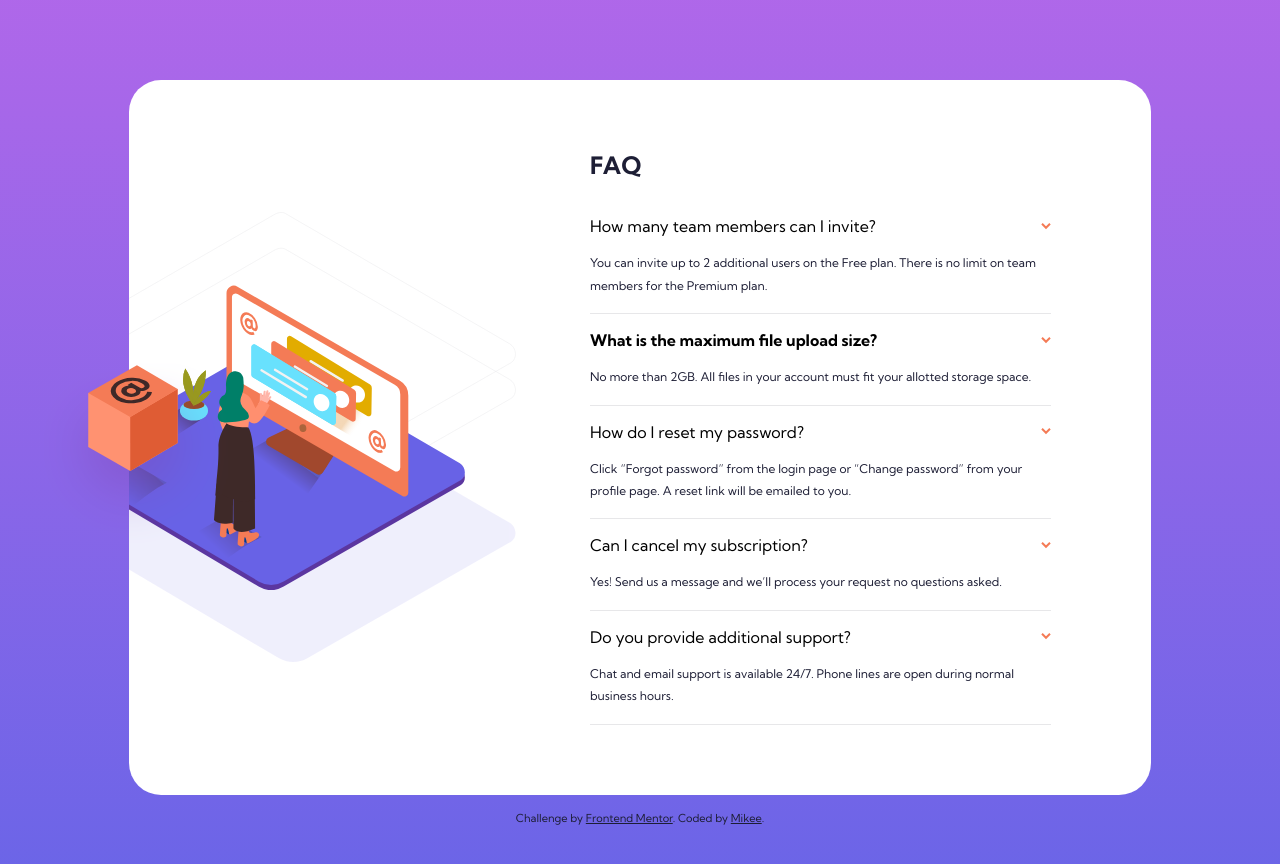
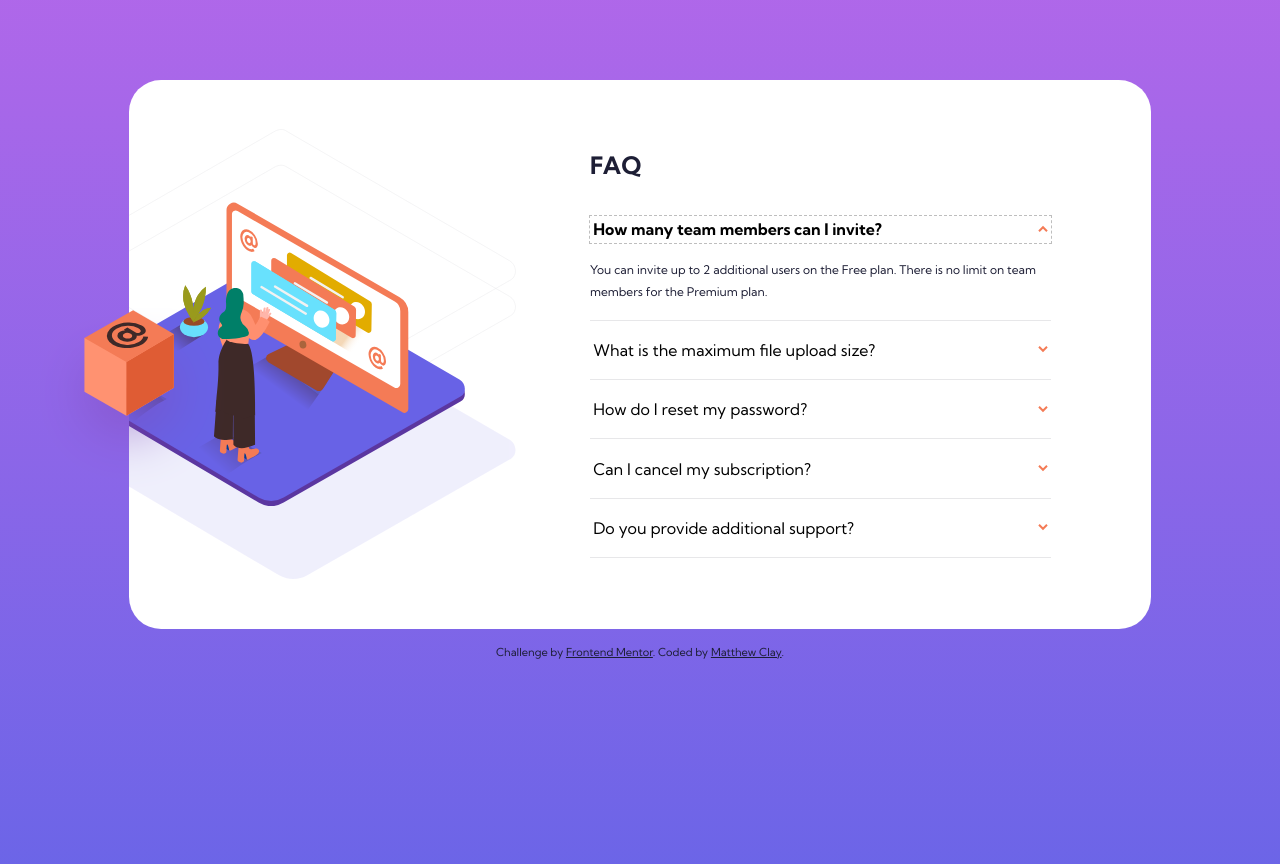
Before and after one commit to Runt1me3rr0r/FAQ-card, a plain HTML site: page faq-accordion-card-main/index.html in a window 1280 px wide. Both pictures are taken after a click on the button "How many team members can I invite?". Drawn offline with Linux system fonts and the light colour scheme.

Commit message:
ready to publish

```diff
--- a/faq-accordion-card-main/index.html
+++ b/faq-accordion-card-main/index.html
@@ -18,7 +18,6 @@
     />
     <link rel="stylesheet" href="style.css" />
   </head>
-  <!-- Feel free to remove these styles or customise in your own stylesheet 👍 -->
   <style>
     .attribution {
       font-size: 11px;
@@ -46,12 +45,10 @@
         <h1>FAQ</h1>
         <div class="accordionContainer">
           <div class="accordion-item">
-            <h2>
             <button class="btn-accordionQ">
               How many team members can I invite?
             </button>
-            </h2>
-            <div class="accordion-hide">
+            <div class="accordion-toggle collapse show-content">
               <div class="accordion-content">
                 You can invite up to 2 additional users on the Free plan. There
                 is no limit on team members for the Premium plan.
@@ -59,12 +56,10 @@
             </div>
           </div>
           <div class="accordion-item">
-            <h2>
-              <button class="btn-accordionQ open">
+            <button class="btn-accordionQ">
               What is the maximum file upload size?
             </button>
-            </h2>
-            <div class="accordion-hide">
+            <div class="accordion-toggle collapse">
               <div class="accordion-content">
                 No more than 2GB. All files in your account must fit your
                 allotted storage space.
@@ -72,12 +67,8 @@
             </div>
           </div>
           <div class="accordion-item">
-            <h2>
-              <button class="btn-accordionQ">
-                How do I reset my password?
-              </button>
-            </h2>
-            <div class="accordion-hide">
+            <button class="btn-accordionQ">How do I reset my password?</button>
+            <div class="accordion-toggle collapse">
               <div class="accordion-content">
                 Click “Forgot password” from the login page or “Change password”
                 from your profile page. A reset link will be emailed to you.
@@ -85,12 +76,10 @@
             </div>
           </div>
           <div class="accordion-item">
-            <h2>
             <button class="btn-accordionQ">
               Can I cancel my subscription?
             </button>
-            </h2>
-            <div class="accordion-hide">
+            <div class="accordion-toggle collapse">
               <div class="accordion-content">
                 Yes! Send us a message and we’ll process your request no
                 questions asked.
@@ -98,12 +87,10 @@
             </div>
           </div>
           <div class="accordion-item">
-            <h2>
             <button class="btn-accordionQ">
               Do you provide additional support?
             </button>
-            </h2>
-            <div class="accordion-hide">
+            <div class="accordion-toggle collapse">
               <div class="accordion-content">
                 Chat and email support is available 24/7. Phone lines are open
                 during normal business hours.
@@ -117,7 +104,7 @@
       Challenge by
       <a href="https://www.frontendmentor.io?ref=challenge" target="_blank"
         >Frontend Mentor</a
-      >. Coded by <a href="#">Mikee</a>.
+      >. Coded by <a href="#">Matthew Clay</a>.
     </div>
     <script src="script.js"></script>
   </body>
--- a/faq-accordion-card-main/script.js
+++ b/faq-accordion-card-main/script.js
@@ -1 +1,36 @@
-console.log("FrontEnd Mentor");
+let btnAccordionTag = document.querySelectorAll(".btn-accordionQ");
+
+btnAccordionTag.forEach((el) => {
+  el.addEventListener("click", (event) => {
+    let toggleCollapseTag = el.nextElementSibling;
+
+    if (!el.classList.contains("open")) {
+      toggleCollapseTag.style.display = "block";
+      let toggleCollapseHeight = toggleCollapseTag.clientHeight;
+
+      setTimeout(() => {
+        toggleCollapseTag.style.height = toggleCollapseHeight + "px";
+        toggleCollapseTag.style.display = "";
+      }, 1);
+
+      toggleCollapseTag.classList = "accordion-toggle collapsing";
+
+      setTimeout(() => {
+        toggleCollapseTag.classList = "accordion-toggle collapse open";
+      }, 500);
+    } else {
+      toggleCollapseTag.classList = "accordion-toggle collapsing";
+      setTimeout(() => {
+        toggleCollapseTag.classList = "accordion-toggle collapse";
+      }, 1);
+
+      setTimeout(() => {
+        toggleCollapseTag.classList = "accordion-toggle collapse";
+        toggleCollapseTag.style.height = "";
+      });
+    }
+
+    el.classList.toggle("open");
+    // toggleCollapseTag.classList.toggle("open");
+  });
+});
--- a/faq-accordion-card-main/style.css
+++ b/faq-accordion-card-main/style.css
@@ -87,7 +87,7 @@ h3 {
   border: none;
   background: transparent;
   margin-bottom: 1rem;
-  padding: 0;
+  padding: 0.2rem;
   font-size: 1rem;
   font-family: "Kumbh Sans", sans-serif;
 }
@@ -101,18 +101,47 @@ h3 {
   display: block;
   width: 0.625rem;
   height: 1rem;
+  border: none;
   background-image: url("images/icon-arrow-down.svg");
   background-repeat: no-repeat;
   background-size: contain;
   background-position: center;
 }
 
+.btn-accordionQ.open::after {
+  transform: rotate(180deg);
+}
+
+.btn-accordionQ:focus,
+.btn-accordionQ:focus-visible {
+  border: none;
+  outline: 1px dashed rgba(0, 0, 0, 0.25);
+}
+
 .accordion-content {
   font-size: 0.75rem;
   line-height: 1.4rem;
-  margin-bottom: 1rem;
+  padding-bottom: 1rem;
 }
 
+.accordion-toggle {
+  transform: height 0.3s ease;
+}
+
+.accordion-toggle.collapse {
+  display: none;
+}
+
+.accordion-toggle.collapsing {
+  height: 0;
+  overflow: hidden;
+}
+
+.accordion-toggle.open {
+  display: block;
+}
+
+/* Desktop responsive */
 /* 900 / 16 = 56.25em */
 @media (min-width: 56.25em) {
   body {
@@ -132,7 +161,7 @@ h3 {
     display: block;
     position: absolute;
     top: 50%;
-    transform: translateX(-48%) translateY(-20%);
+    transform: translateX(-50%) translateY(-50%);
     z-index: 1;
   }
 
```
Lines whose indentation alone changed are shown as unchanged.
